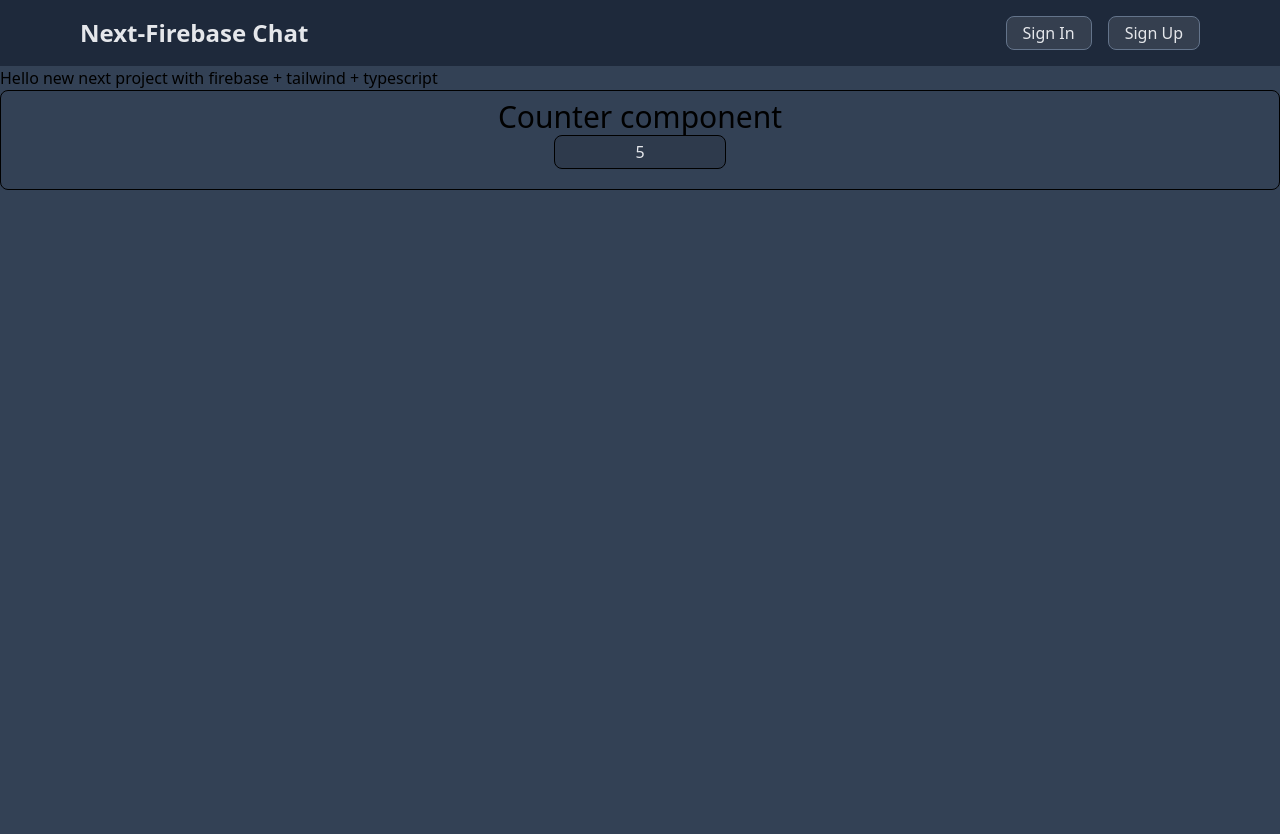
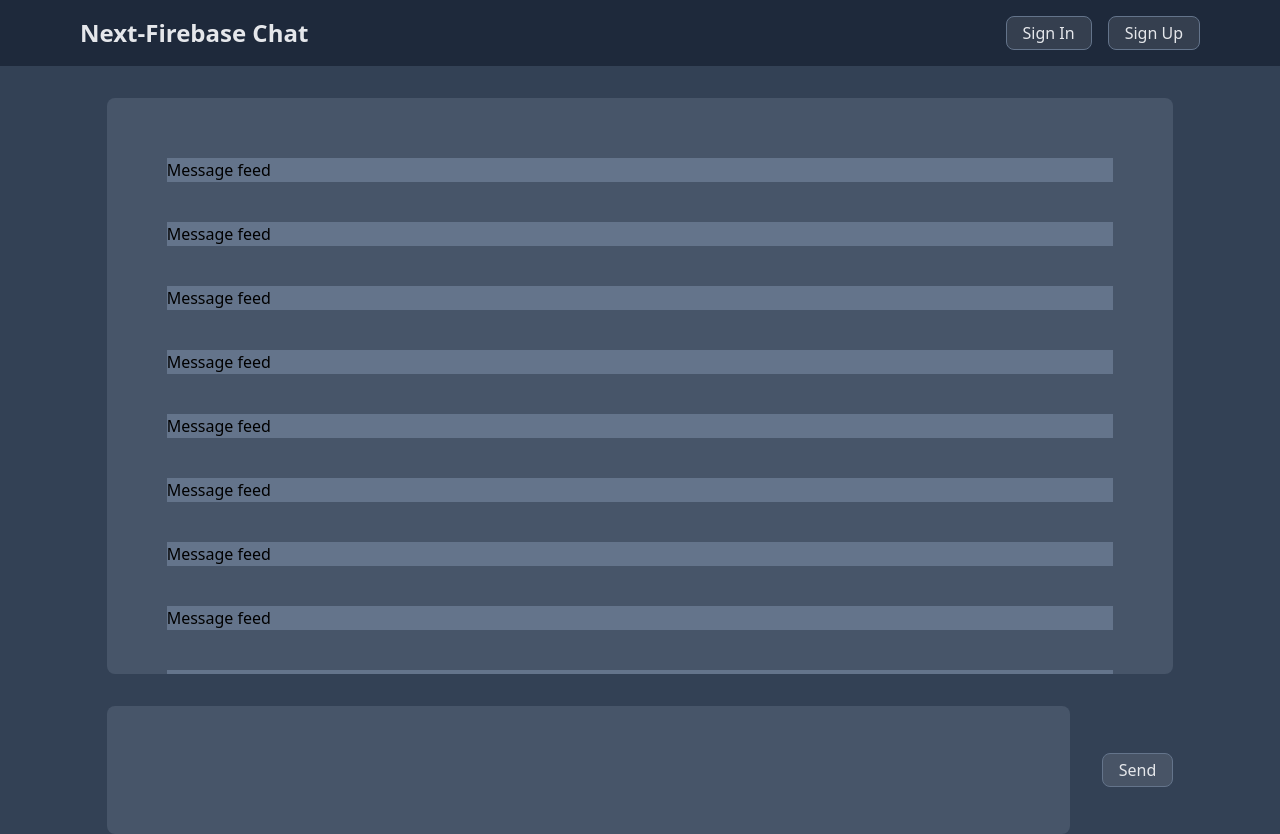
Before and after one commit to hunterkalinoski/next-firebase-chat, a Next.js app: page / in a window 1280 px wide. Before the commit the page ends 800 px from the top, so only its background shows below. Built offline with nearby package versions, Linux system fonts and the light colour scheme; no server answers.

Commit message:
Layout for main page (chat stuff)

```diff
--- a/app/globals.css
+++ b/app/globals.css
@@ -6,8 +6,13 @@ button {
   @apply rounded-lg border border-slate-500 bg-white bg-opacity-10 px-4 py-1 text-gray-200 hover:bg-opacity-30;
 }
 
-input {
+input,
+textarea {
   @apply rounded-lg bg-slate-600 px-2 py-1 text-gray-200 hover:outline hover:outline-1 hover:outline-slate-500 focus:outline focus:outline-1 focus:outline-slate-300;
+}
+
+textarea {
+  @apply resize-none;
 }
 
 /* when autofilling, want to keep same styles as normal input */
--- a/app/page.tsx
+++ b/app/page.tsx
@@ -1,12 +1,16 @@
 "use client";
 
-import Counter from "@components/Counter";
+import MessageFeed from "@components/MessageFeed";
+import SendChatButton from "@components/SendChatButton";
 
 export default function Home() {
   return (
-    <main className="bg-slate-700">
-      <div>Hello new next project with firebase + tailwind + typescript</div>
-      <Counter />
+    <main className="flex flex-col items-center gap-8 bg-slate-700 pt-8">
+      <MessageFeed />
+      <section className="flex w-5/6 items-center justify-center gap-8">
+        <textarea className="h-32 w-full" />
+        <SendChatButton />
+      </section>
     </main>
   );
 }
--- /dev/null
+++ b/components/MessageFeed.tsx
@@ -0,0 +1,25 @@
+export default function Page({}) {
+  // fetch 10 most recent posts
+  // map posts to display them
+
+  return (
+    <div className="max-h-[36rem] w-5/6 overflow-y-scroll rounded-lg bg-slate-600 p-5">
+      <p className="m-10 bg-slate-500">Message feed</p>
+      <p className="m-10 bg-slate-500">Message feed</p>
+      <p className="m-10 bg-slate-500">Message feed</p>
+      <p className="m-10 bg-slate-500">Message feed</p>
+      <p className="m-10 bg-slate-500">Message feed</p>
+      <p className="m-10 bg-slate-500">Message feed</p>
+      <p className="m-10 bg-slate-500">Message feed</p>
+      <p className="m-10 bg-slate-500">Message feed</p>
+      <p className="m-10 bg-slate-500">Message feed</p>
+      <p className="m-10 bg-slate-500">Message feed</p>
+      <p className="m-10 bg-slate-500">Message feed</p>
+      <p className="m-10 bg-slate-500">Message feed</p>
+      <p className="m-10 bg-slate-500">Message feed</p>
+      <p className="m-10 bg-slate-500">Message feed</p>
+      <p className="m-10 bg-slate-500">Message feed</p>
+      <p className="m-10 bg-slate-500">Message feed</p>
+    </div>
+  );
+}
--- /dev/null
+++ b/components/SendChatButton.tsx
@@ -0,0 +1,7 @@
+export default function Page({}) {
+  return (
+    <button>
+      <p>Send</p>
+    </button>
+  );
+}
```
